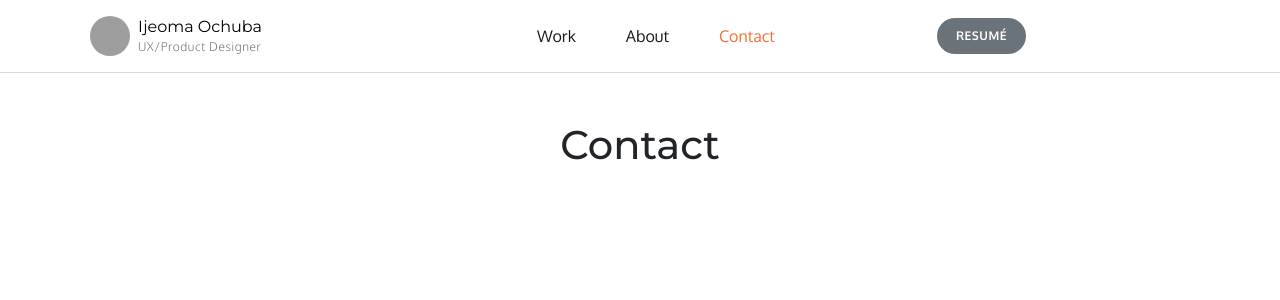
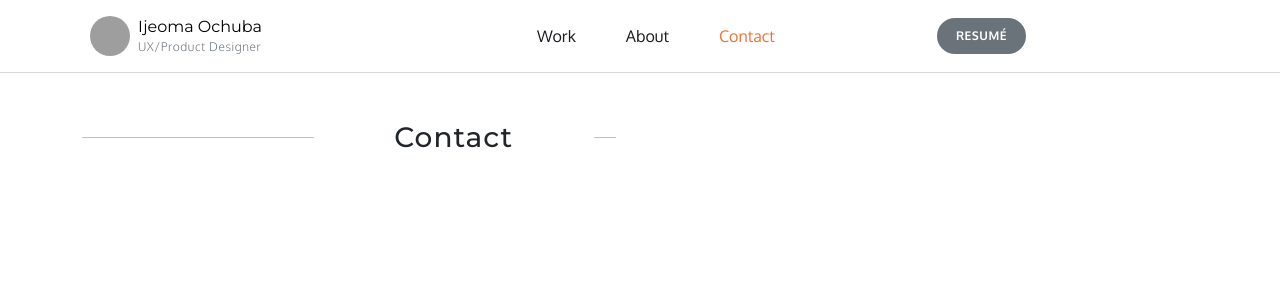
Before and after one commit to Chukwunonso-Iyitor/Ijeoma-Ochuba-Portfolio, a Next.js app: page /contact in a window 1280 px wide. Shown: the top 300 px of the page. Built offline with nearby package versions, Linux system fonts and the light colour scheme; grey boxes are pictures that could not be loaded.

Commit message:
Added section title to pages

```diff
--- a/pages/contact.jsx
+++ b/pages/contact.jsx
@@ -1,7 +1,7 @@
 import Head from "next/head";
 import styled from "@emotion/styled";
 import Layout from "../components/Layout";
-
+import SectionTitle from "../components/SectionTitle";
 
 export default function Contact() {
   return (
@@ -10,9 +10,9 @@ export default function Contact() {
         <title>Portfolio | Contact</title>
       </Head>
       <Layout>
-      <div className="container py-5">
-        <h1 className="text-center">Contact</h1>
-        </div>
+        <section className="container py-5">
+          <SectionTitle title="Contact"></SectionTitle>
+        </section>
       </Layout>
     </>
   );
```
Also changed, not shown: pages/about.jsx (+4 -4 lines).
